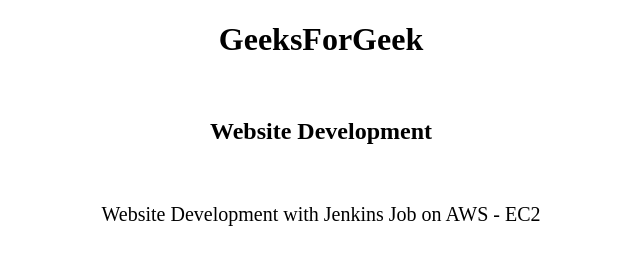
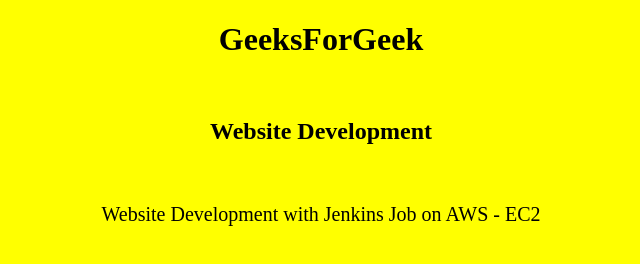
Before and after one commit to Varun18193/Varun95, a plain HTML site: page jenkins.html in a window 1280 px wide. Shown: the whole page, without its empty margins (319-959 px from the left). Drawn offline with Linux system fonts and the light colour scheme.

Commit message:
Update jenkins.html

```diff
--- a/jenkins.html
+++ b/jenkins.html
@@ -8,7 +8,7 @@ content="IE=edge">
 device-width, initial-scale=1.0">
 <style>
 body{
-background-color: lotusyellow;
+background-color:yellow;
 }
 h1{
 text-align: center;
```
